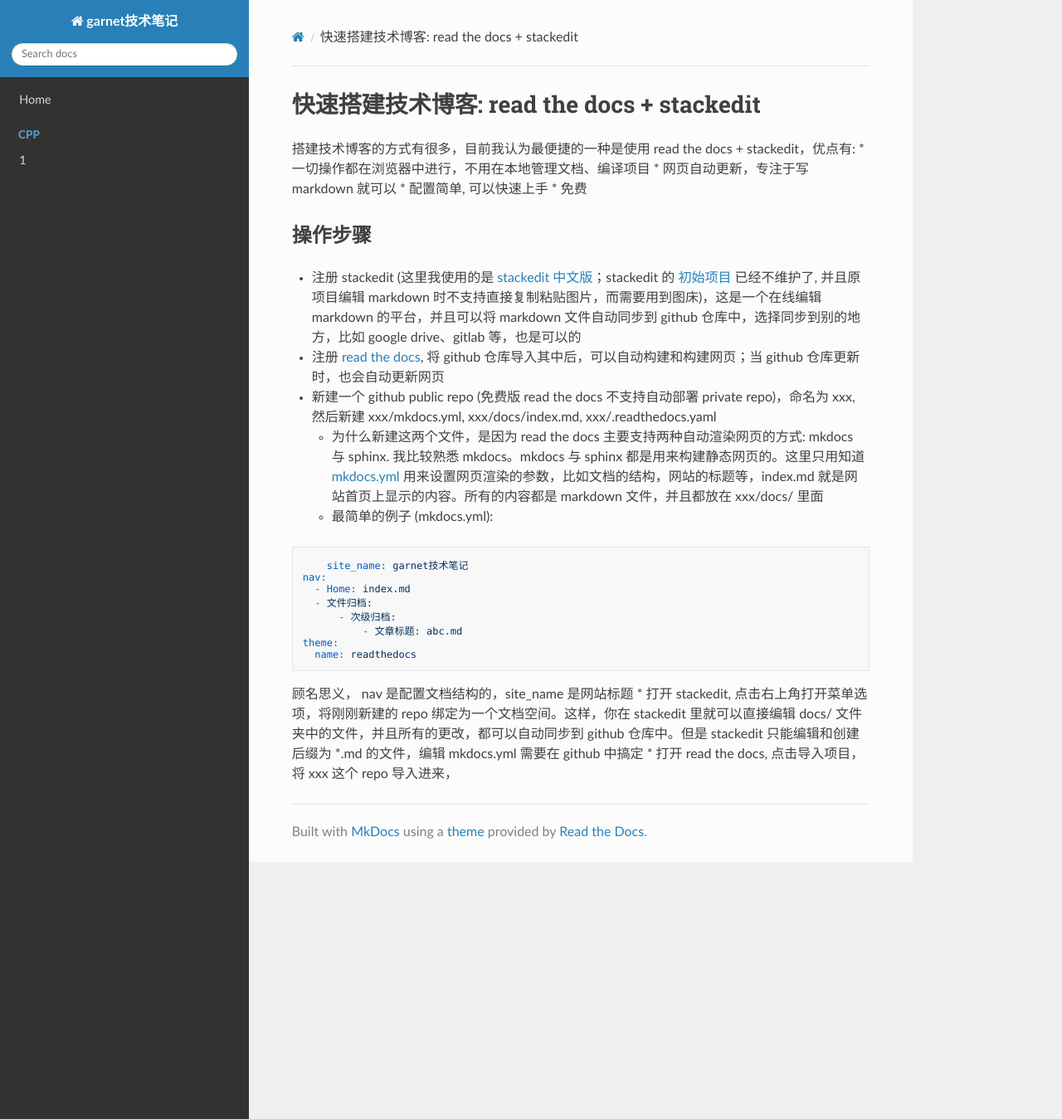
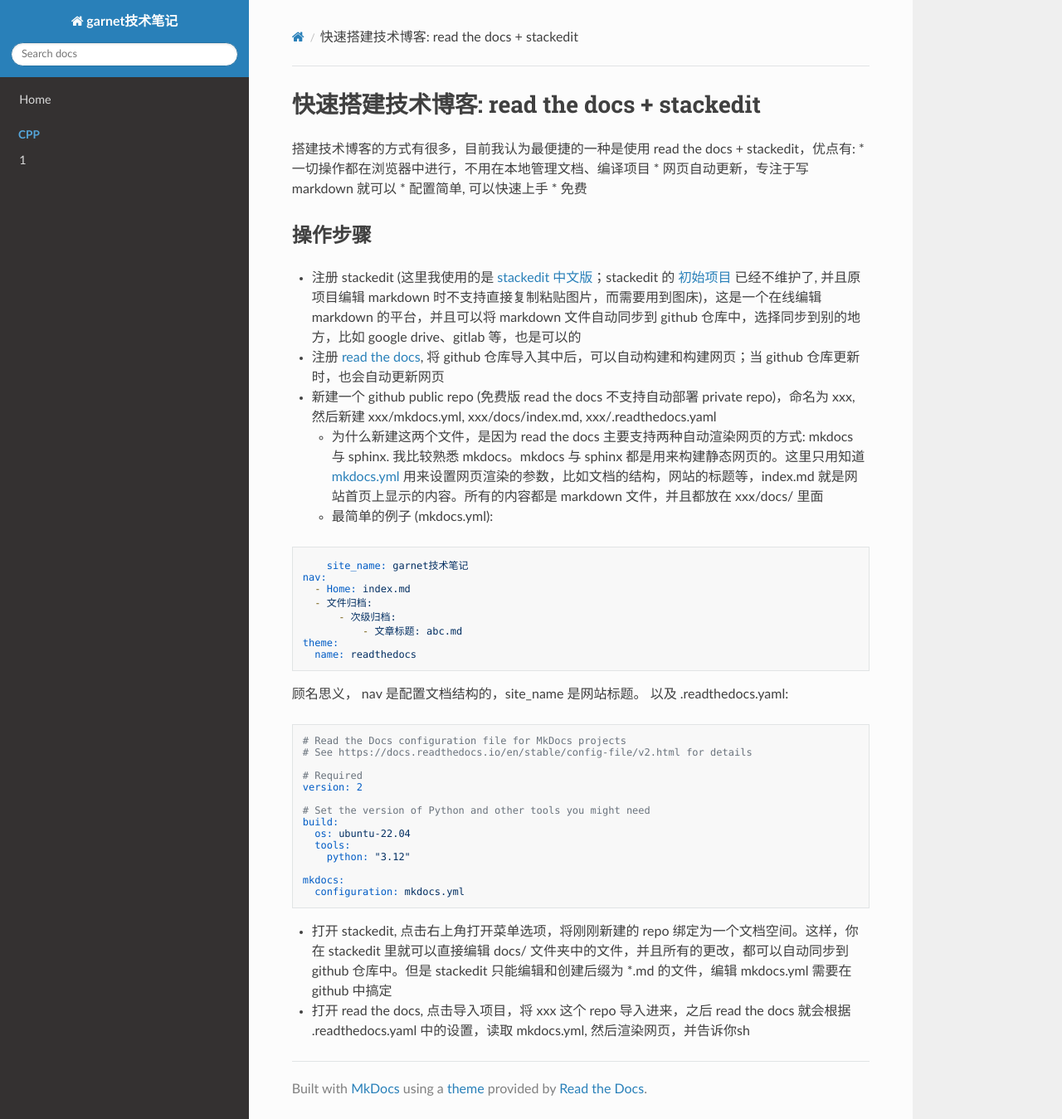
Before and after one commit to ymma98/technotes, an MkDocs documentation site: the page built from docs/杂谈/快速搭建技术博客: read the docs + stackedit.md, in a window 1280 px wide and 1349 px high. Shown: the whole window at 83% size. Built offline with MkDocs 1.6.1, drawn with Linux system fonts in a browser that asks for light colours; nearby versions of some CDN libraries.

Commit message:
docs/杂谈/快速搭建技术博客: read the docs + stackedit.md updated from https://stackedit.cn/

````diff
--- a/docs/杂谈/快速搭建技术博客: read the docs + stackedit.md
+++ b/docs/杂谈/快速搭建技术博客: read the docs + stackedit.md
@@ -24,16 +24,32 @@ nav:
 theme:
   name: readthedocs
 ```
+顾名思义， nav 是配置文档结构的，site_name 是网站标题。
+以及 .readthedocs.yaml:
+```yml
+# Read the Docs configuration file for MkDocs projects
+# See https://docs.readthedocs.io/en/stable/config-file/v2.html for details
 
+# Required
+version: 2
 
-顾名思义， nav 是配置文档结构的，site_name 是网站标题
+# Set the version of Python and other tools you might need
+build:
+  os: ubuntu-22.04
+  tools:
+    python: "3.12"
+
+mkdocs:
+  configuration: mkdocs.yml
+```
+
 * 打开 stackedit, 点击右上角打开菜单选项，将刚刚新建的 repo 绑定为一个文档空间。这样，你在 stackedit 里就可以直接编辑 docs/ 文件夹中的文件，并且所有的更改，都可以自动同步到 github 仓库中。但是 stackedit 只能编辑和创建后缀为 *.md 的文件，编辑 mkdocs.yml 需要在 github 中搞定
-* 打开 read the docs, 点击导入项目，将 xxx 这个 repo 导入进来，
+* 打开 read the docs, 点击导入项目，将 xxx 这个 repo 导入进来，之后 read the docs 就会根据 .readthedocs.yaml 中的设置，读取 mkdocs.yml, 然后渲染网页，并告诉你sh
 
 
 
 
 
 <!--stackedit_data:
-eyJoaXN0b3J5IjpbLTEyMjk0OTUwNjFdfQ==
+eyJoaXN0b3J5IjpbLTU4Mzg3MTI4M119
 -->
````
